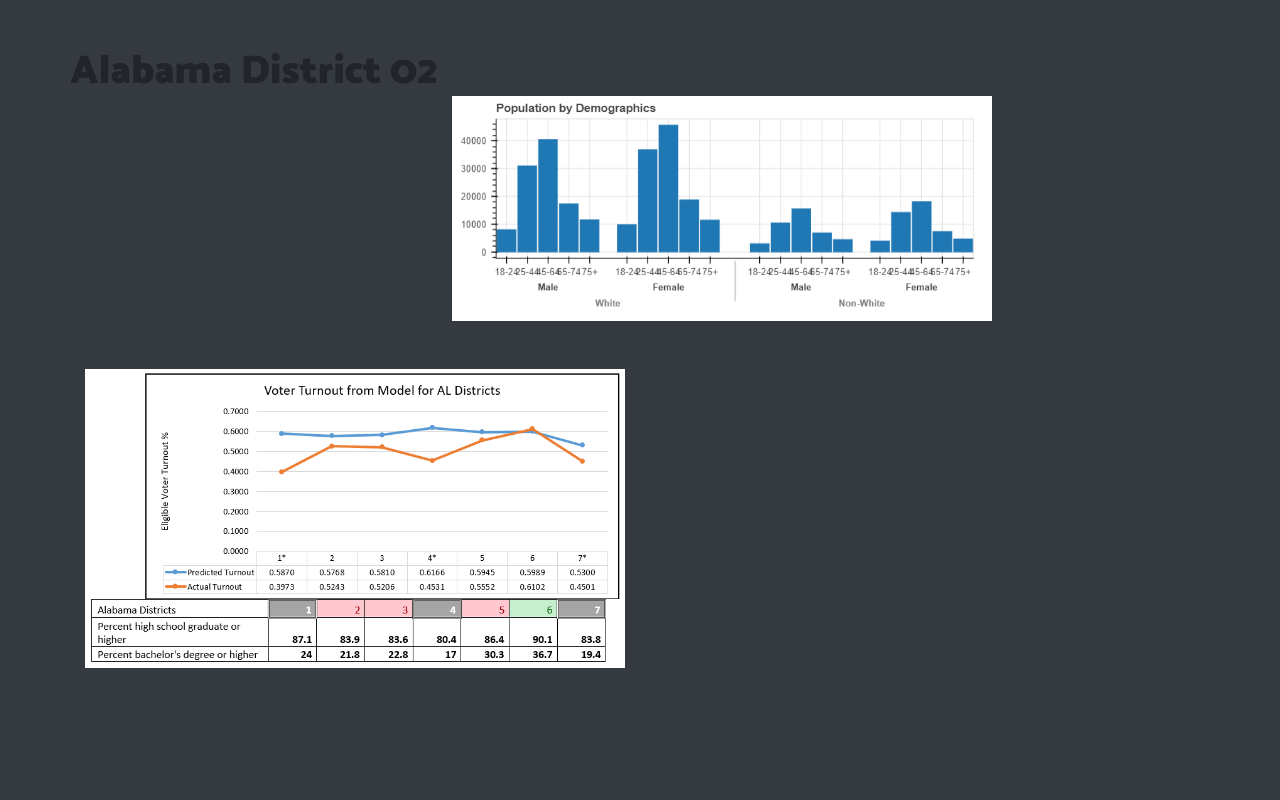
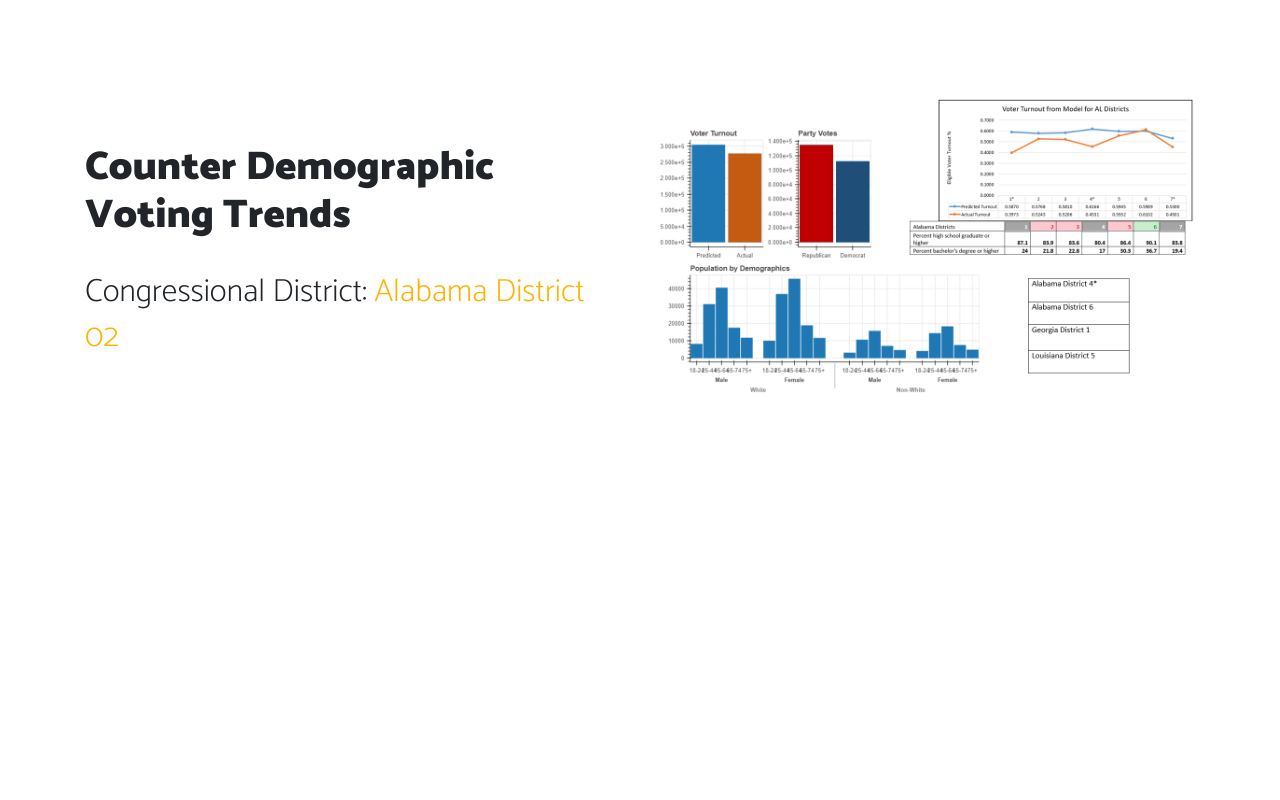
Before and after one commit to jballdata/capstone, a Flask app: page /Alabama in a window 1280 px wide. Run offline with Flask 2, Linux system fonts and the light colour scheme; some libraries are stand-ins or nearby versions.

Commit message:
changed color

```diff
--- a/templates/index.html
+++ b/templates/index.html
@@ -38,15 +38,23 @@
         </nav>
 
         <!--main section-->
-        <section class="bg-dark hero pt-5">
+        <section class="bg-white hero pt-5">
             <div class="container">
                 <div class="row">
-				<h1>Alabama District 02</h1>
-                    <div class="col-md-6 pt-5 d-none d-md-block wow fadeInLeft">
-						<img class="img-fluid mx-auto d-block" src="static/img/2_rough_demographics.png"/>
+                    <div class="col-md-6 text-black wow fadeIn">
+                        <div class="mt-5 pt-5 d-none d-md-block"></div>
+                        <h1>Counter Demographic Voting Trends</h1>
+                        <h2>Congressional District: <span class="text-orange">Alabama District 02</span></h2>
+                        <p class="mt-4 lead">
+
+                        </p>
+                        <p class="mt-5">
+                            <!--<a href="#" class="mr-2"><img src="static/img/google-play.png" class="store-img"/></a>-->
+                            <!--<a href="#"><img src="static/img/apple_store.png" class="store-img"/> </a>-->
+                        </p>
                     </div>
                     <div class="col-md-6 pt-5 d-none d-md-block wow fadeInRight">
-                        <img class="img-fluid mx-auto d-block" src="static/img/rough_alabama.png"/>
+                        <img class="img-fluid mx-auto d-block" src="static/img/collection.png"/>
                     </div>
                 </div>
             </div>
```
Also changed, not shown: static/img/collection.PNG (added).
